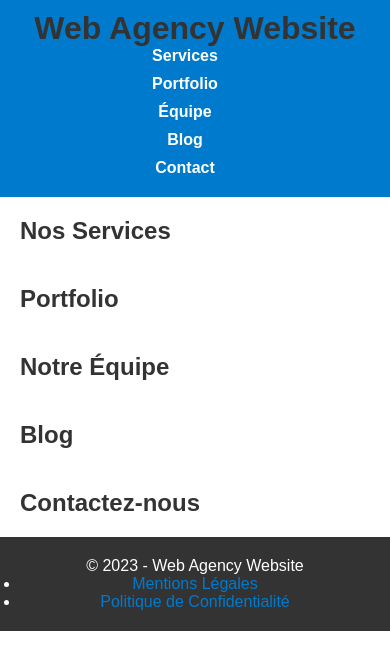
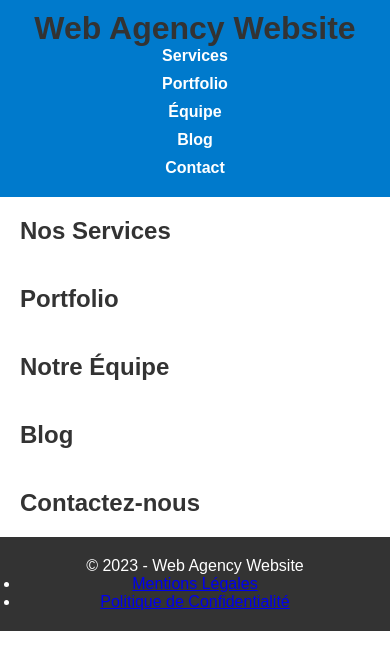
Before and after one commit to kin-jacques/web-agency-website, a plain HTML site: page index.html in a window 390 px wide. Drawn offline with Linux system fonts and the light colour scheme.

Commit message:
Update styles.css

```diff
--- a/styles.css
+++ b/styles.css
@@ -20,6 +20,7 @@ header {
 /* Styles pour la navigation */
 nav ul {
     list-style: none;
+    padding: 0; /* Ajouté pour plus d'espace entre les éléments */
 }
 
 nav ul li {
@@ -31,6 +32,11 @@ nav a {
     color: #fff;
     text-decoration: none;
     font-weight: bold;
+    transition: color 0.3s ease;
+}
+
+nav a:hover {
+    color: #44CFC3;
 }
 
 /* Styles pour les sections principales */
@@ -59,17 +65,6 @@ h1, h2, h3 {
     background-color: #FFD166;
 }
 
-/* Styles pour les liens */
-a {
-    color: #007ACC;
-    text-decoration: none;
-    transition: color 0.3s ease;
-}
-
-a:hover {
-    color: #44CFC3;
-}
-
 /* Styles pour le pied de page (footer) */
 footer {
     background-color: #333333;
@@ -89,5 +84,6 @@ footer {
     nav ul li {
         display: block;
         margin-bottom: 10px;
+        margin-right: 0; /* Changé pour éviter une marge excessive */
     }
 }
```
